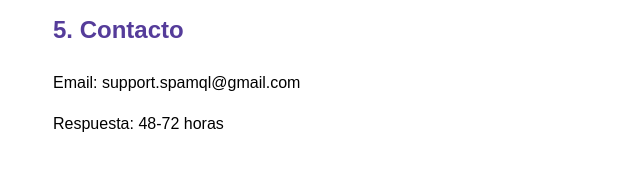
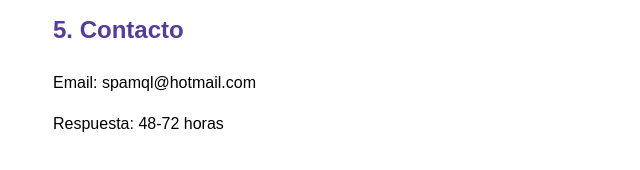
Before and after one commit to j0KZ/SPAMQL-LEGAL, a plain HTML site: page privacy-es.html in a window 1280 px wide. Shown: the part 994-1164 px from the top of the page, 187-827 px from the left. Drawn offline with Linux system fonts and the light colour scheme.

Commit message:
Update privacy-es.html

```diff
--- a/privacy-es.html
+++ b/privacy-es.html
@@ -51,7 +51,8 @@
       </ul>
 
       <h2>5. Contacto</h2>
-      <p>Email: support.spamql@gmail.com</p>
+      <p>Email: spamql@hotmail.com</p>
       <p>Respuesta: 48-72 horas</p>
   </body>
+
   </html>
```
